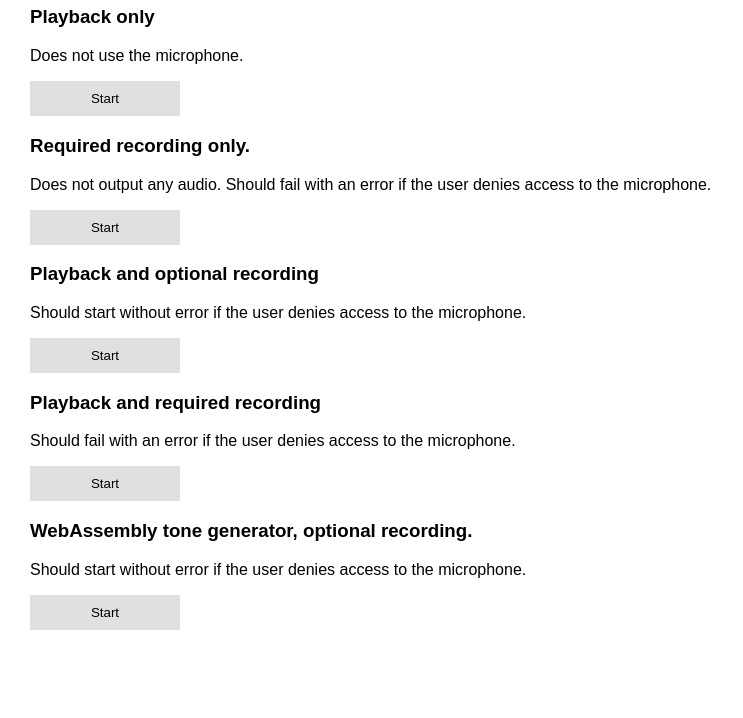
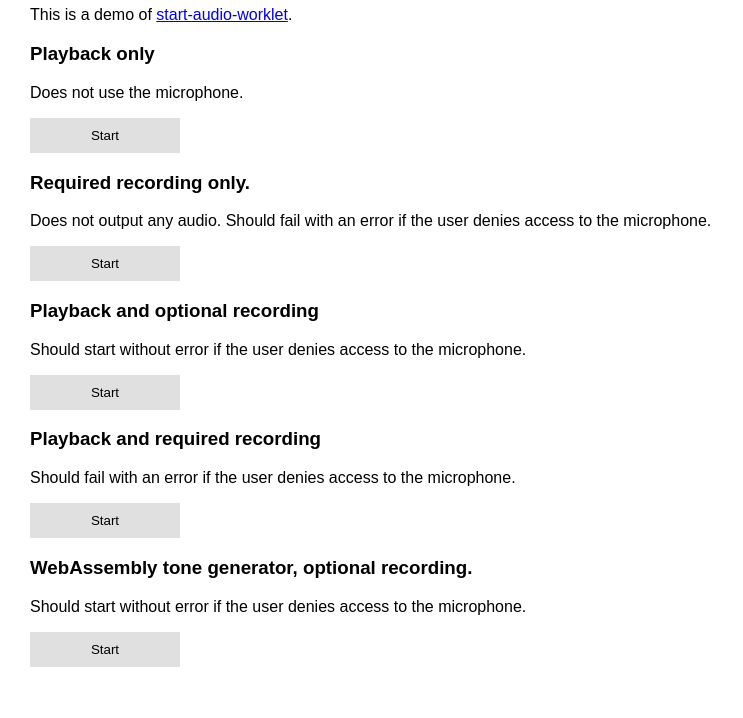
Before and after one commit to stuffmatic/stuffmatic.github.io, a plain HTML site: page start-audio-worklet/index.html in a window 1280 px wide. Shown: the part 82-800 px from the top of the page, without its empty margins (0-743 px from the left). Drawn offline with Linux system fonts and the light colour scheme.

Commit message:
start-audio-worklet: add github link to demo page

```diff
--- a/start-audio-worklet/index.html
+++ b/start-audio-worklet/index.html
@@ -154,7 +154,7 @@
 
 <body>
   <h1>start-audio-worklet demo</h1>
-
+  <p>This is a demo of <a href="https://github.com/stuffmatic/start-audio-worklet">start-audio-worklet</a>.</p>
   <div id="button-container">
     <div class="demo-entry">
       <h3>Playback only</h3>
```
